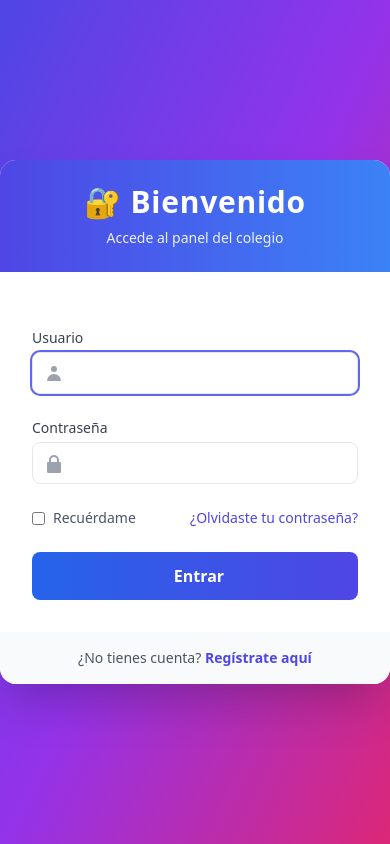
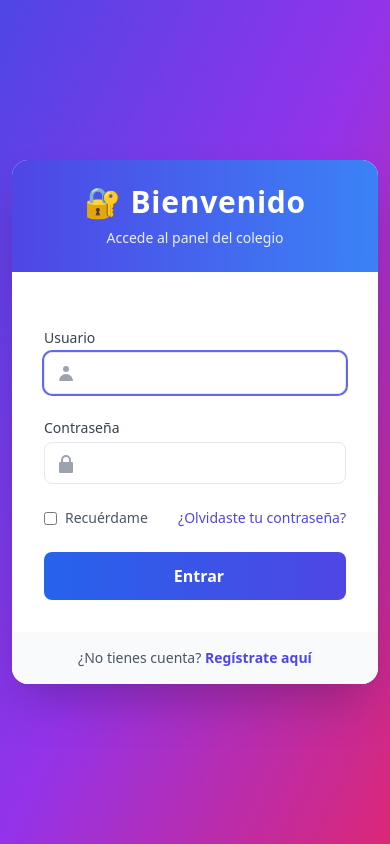
Before and after one commit to Barbera-Studio/Colegio, a Django app: page /accounts/login/ in a window 390 px wide. Run offline with Django 5.2, Linux system fonts and the light colour scheme; parts of the project's set-up code (start-up, migrations or seed data) failed here and were passed over; some libraries are stand-ins or nearby versions.

Commit message:
Cambios login

```diff
--- a/templates/registration/login.html
+++ b/templates/registration/login.html
@@ -17,10 +17,48 @@
       btnText.textContent = "Entrando...";
     }
   </script>
+  <style>
+    @keyframes fadeIn {
+      from { opacity: 0; transform: translateY(30px); }
+      to   { opacity: 1; transform: translateY(0); }
+    }
+    .animate-fadeIn {
+      animation: fadeIn 0.8s ease-out;
+    }
+
+    /* Ajustes finos de layout para que el card
+       no quede “perdido” en móviles */
+    body {
+      min-height: 100vh;
+    }
+
+    @media (max-width: 768px) {
+      body {
+        /* un poco menos de altura visual, más proximidad */
+        padding-top: 32px;
+        padding-bottom: 32px;
+      }
+      .login-card {
+        margin-inline: 16px;
+        max-width: 420px;
+      }
+    }
+
+    @media (max-width: 480px) {
+      body {
+        padding-top: 24px;
+        padding-bottom: 24px;
+      }
+      .login-card {
+        margin-inline: 12px;
+        max-width: 380px;
+      }
+    }
+  </style>
 </head>
 <body class="min-h-screen flex items-center justify-center bg-gradient-to-br from-indigo-600 via-purple-600 to-pink-600">
 
-  <div class="w-full max-w-md bg-white rounded-2xl shadow-2xl overflow-hidden transform transition duration-500 hover:scale-105 animate-fadeIn">
+  <div class="login-card w-full max-w-md bg-white rounded-2xl shadow-2xl overflow-hidden transform transition duration-500 hover:scale-105 animate-fadeIn">
     <div class="bg-gradient-to-r from-indigo-600 to-blue-500 p-6 text-center text-white">
       <h2 class="text-3xl font-bold tracking-wide">🔐 Bienvenido</h2>
       <p class="text-sm mt-2 opacity-90">Accede al panel del colegio</p>
@@ -93,10 +131,5 @@
     </div>
   </div>
 
-  <style>
-    @keyframes fadeIn { from {opacity: 0; transform: translateY(30px);} to {opacity: 1; transform: translateY(0);} }
-    .animate-fadeIn { animation: fadeIn 0.8s ease-out; }
-  </style>
-
 </body>
 </html>
```
